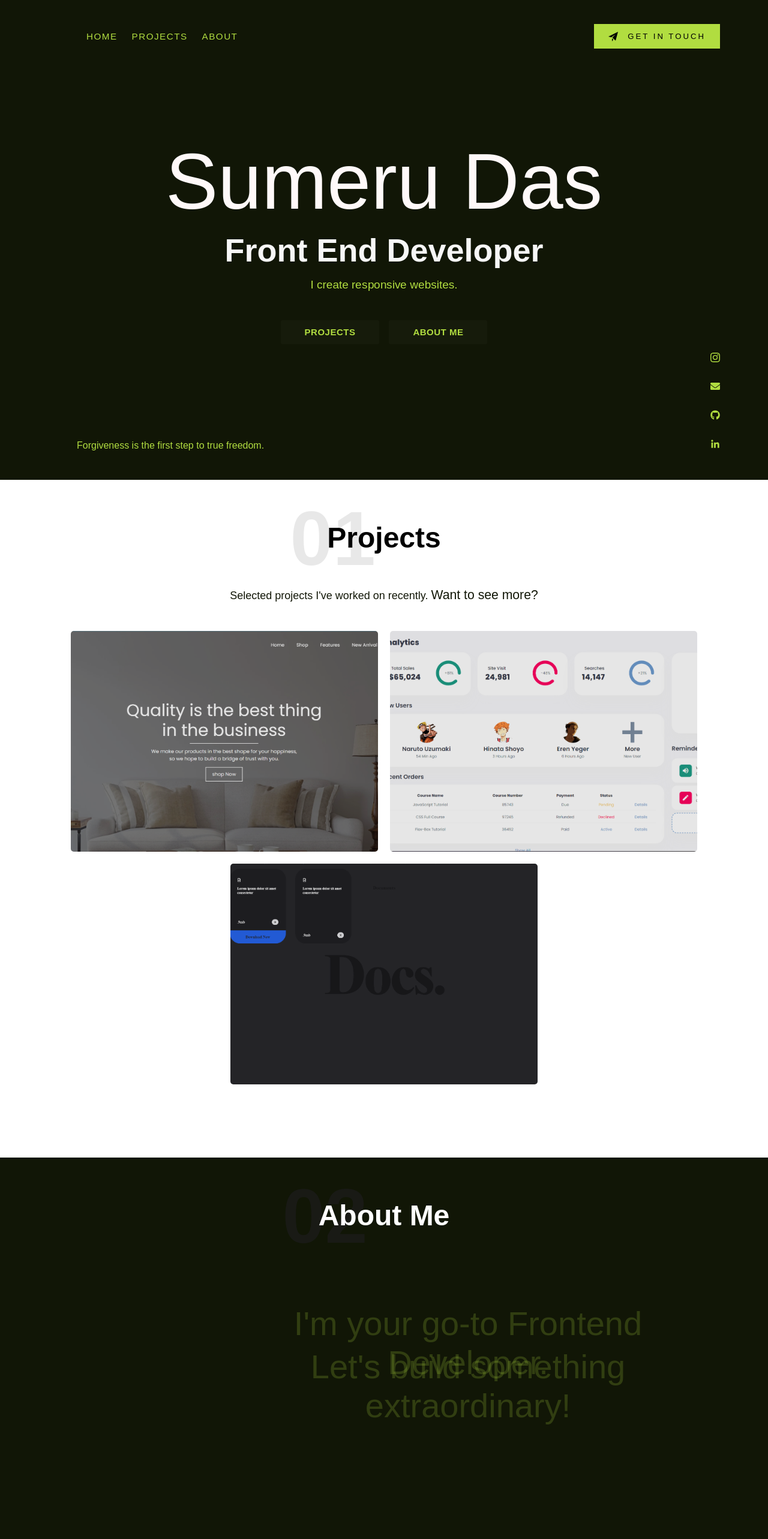
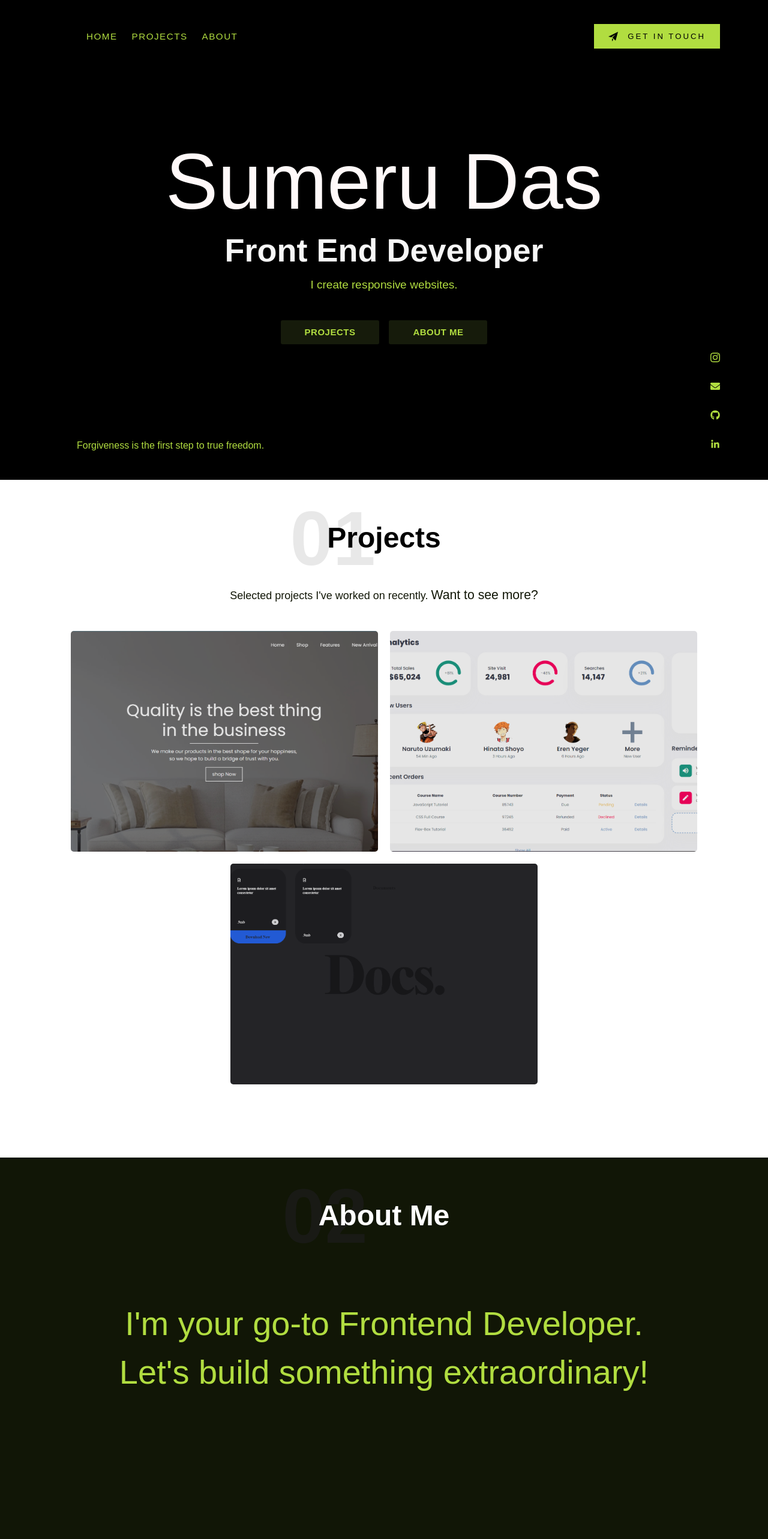
Before and after one commit to Sumeru-Das/My-Portfolio, a React (Vite) app: page / in a window 1280 px wide. Shown: the top 2566 px of the page at 60% size. Built offline with nearby package versions, Linux system fonts and the light colour scheme; a web font is replaced by a local one.

Commit message:
changes in About Section

```diff
--- a/src/components/About/About.jsx
+++ b/src/components/About/About.jsx
@@ -21,18 +21,13 @@ const About = () => {
       </SectionHeading>
       <AboutContent>
         <AboutDetailsContainer>
-          <div>
           <StyledAboutParagraph>
             I'm your go-to Frontend Developer.
           </StyledAboutParagraph>
-            <br />
-            <br />
-            <br />
-            <br />
+
           <StyledAboutParagraph>
             Let's build something extraordinary!
           </StyledAboutParagraph>
-          </div>
           <Resume>
             <ResumeLink
               href={resume}
--- a/src/components/Home/style.css
+++ b/src/components/Home/style.css
@@ -19,7 +19,7 @@
 }
 .main {
   overflow: hidden;
-  background-color: #111606;
+  background-color: #000000;
 }
 
 .content {
--- a/src/components/Navbar/Navbar.jsx
+++ b/src/components/Navbar/Navbar.jsx
@@ -30,7 +30,7 @@ const Navbar = () => {
           <StyledNavLinks>Projects</StyledNavLinks>
         </NavList>
         <NavList>
-          <StyledNavLinks>About</StyledNavLinks>
+          <StyledNavLinks edNavLinks>About</StyledNavLinks>
         </NavList>
       </NavMenuList>
       <StyledCTA
--- a/src/components/styles/About.styled.jsx
+++ b/src/components/styles/About.styled.jsx
@@ -19,7 +19,6 @@ export const AboutContent = styled.div`
 
   @media all and (max-width: ${({ theme }) => theme.breakpoints.lg}) {
     flex-direction: column;
-    margin-top: 40%;
   }
 `;
 
@@ -33,18 +32,17 @@ export const AboutDetailsContainer = styled.div`
 `;
 
 export const StyledAboutParagraph = styled.p`
-  position: absolute;
-  padding-left: 25%;
+  display: flex;
+  justify-content: center;
+  align-items: center;
   color: ${({ theme }) => theme.color.light};
   margin-bottom: 1rem;
   font-size: 3.5rem;
   letter-spacing: ${(props) => props.spacing};
   text-align: ${(props) => props.textAlign};
-  opacity: 0.2;
 
   @media all and (max-width: ${({ theme }) => theme.breakpoints.md}) {
     font-size: ${(props) => props.fontSizeMobile || "1.2375rem"};
-    padding-left: 5%;
   }
 `;
 
@@ -76,7 +74,7 @@ export const Resume = styled.div`
   }
 
   @media all and (max-width: ${({ theme }) => theme.breakpoints.lg}) {
-    margin-top: 10rem;
+    margin-top: 5rem;
   }
 `;
 
```
Lines whose indentation alone changed are shown as unchanged.
